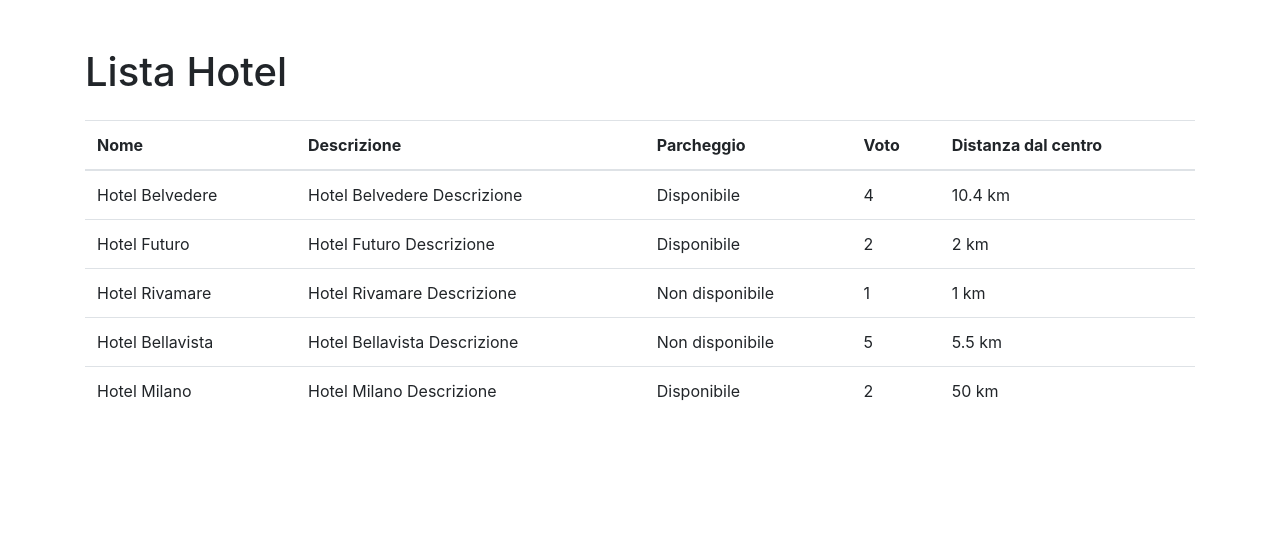
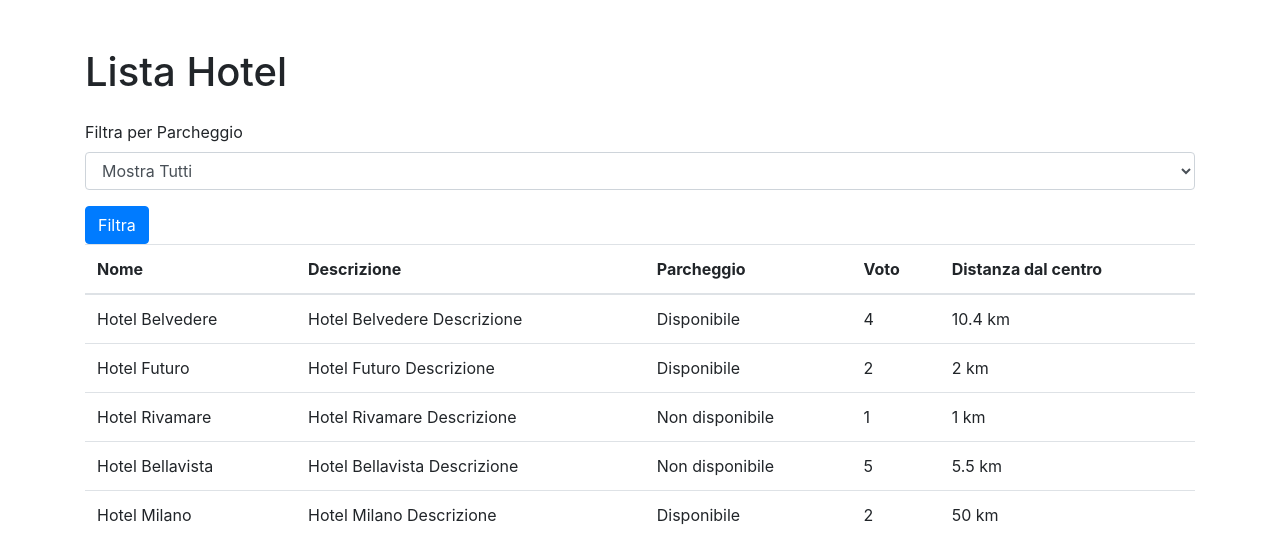
Before and after one commit to EdoBergamo/php-hotel, a PHP site: page / in a window 1280 px wide. Shown: the top 538 px of the page. Run offline with PHP 8.4, Linux system fonts and the light colour scheme.

Commit message:
feat: Added second bonus

```diff
--- a/index.php
+++ b/index.php
@@ -37,9 +37,37 @@ $hotels = [
     'distance_to_center' => 50
   ],
 ];
+
+if (isset($_GET['parking'])) {
+  $parkingFilter = $_GET['parking'];
+
+  if ($parkingFilter === 'true') {
+    $hotels = array_filter($hotels, function ($hotel) {
+      return $hotel['parking'] === true;
+    });
+  } elseif ($parkingFilter === 'false') {
+    $hotels = array_filter($hotels, function ($hotel) {
+      return $hotel['parking'] === false;
+    });
+  }
+}
 ?>
 
 <?php include './components/header.php'; ?>
+
+<form method="GET">
+  <div class="form-group">
+    <label for="parkingFilter">Filtra per Parcheggio</label>
+    <select name="parking" id="parkingFilter" class="form-control">
+      <option value="all">Mostra Tutti</option>
+      <option value="true">Con Parcheggio</option>
+      <option value="false">Senza Parcheggio</option>
+    </select>
+  </div>
+
+  <button type="submit" class="btn btn-primary">Filtra</button>
+</form>
+
 <table class="table">
   <thead>
     <tr>
```
